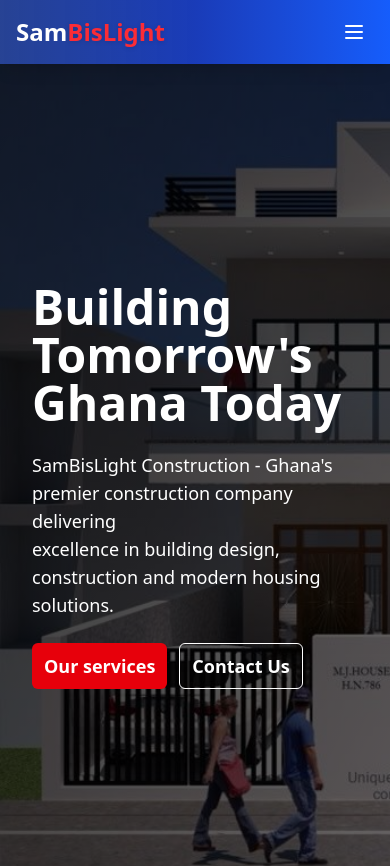
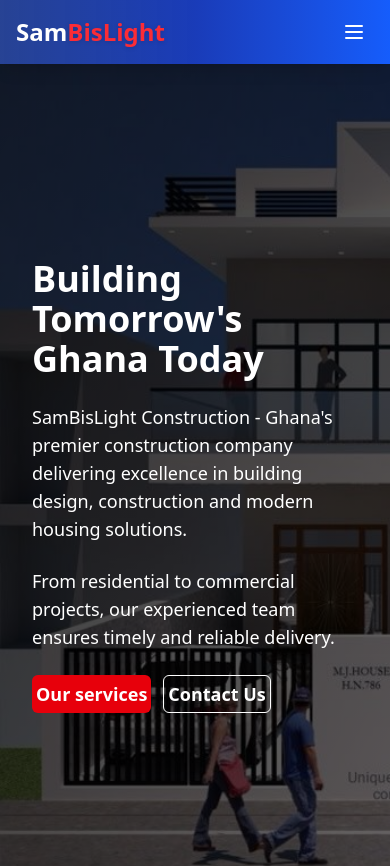
Before and after one commit to Obayaa/construction_website, a React (Vite) app: page / in a window 390 px wide. Shown: the top 866 px of the page. Built offline with nearby package versions, Linux system fonts and the light colour scheme.

Commit message:
feat: enhance Home component with responsive design and animations; update Section_Title styles for consistency

```diff
--- a/src/components/Home.jsx
+++ b/src/components/Home.jsx
@@ -1,15 +1,52 @@
+import { useIsMobile } from "../hooks/useMobile";
+import { Fade } from "react-awesome-reveal";
+
 export default function Home() {
+    const isMobile = useIsMobile();
+
+
     return (
         <div className="relative w-full bg-[url(assets/modern6.jpeg)] bg-local bg-no-repeat bg-cover">
             {/* Gradient overlay */}
             <div className="absolute inset-0 bg-gradient-to-br from-black/80 to-black/60 z-0" />
             <div className="relative flex gap-6 flex-col max-w-7xl px-8 mx-auto text-white justify-center h-screen z-10">
-                <h1 className="lg:text-6xl text-5xl font-bold lg:leading-20">Building Tomorrow's <br /> Ghana Today</h1>
-                <p className="text-lg">SamBisLight Construction - Ghana's premier construction company delivering <br /> excellence in building design, construction and modern housing solutions.</p>
-                <div className="flex gap-3 text-lg font-bold">
-                    <button type="button" className="bg-red-600 rounded-md px-3 py-2">Our services</button>
-                    <button className="border border-white-50 rounded-md px-3 py-2">Contact Us</button>
-                </div>
+                {isMobile ?
+                    <div className="flex gap-6 flex-col">
+                        <div className="lg:text-6xl text-4xl md:text-5xl font-bold lg:leading-20">Building Tomorrow's <br /> Ghana Today</div>
+                        <p className="text-lg">
+                            SamBisLight Construction - Ghana's premier construction company delivering excellence in building design, construction and modern housing solutions.
+                        </p>
+                        <p className="text-lg">
+                            From residential to commercial projects, our experienced team ensures timely and reliable delivery.
+                        </p>
+                        <div className="flex gap-3 text-lg font-bold">
+                            <button type="button" className="bg-red-600 rounded-md p-1 lg:px-3 lg:py-2">Our services</button>
+                            <button className="border border-white-50 rounded-md p-1 lg:px-3 lg:py-2">Contact Us</button>
+                        </div>
+                    </div>
+                    :
+                    <div className="flex gap-6 flex-col">
+                        <Fade direction="left" duration={1000}>
+                            <div className="lg:text-6xl text-4xl md:text-5xl font-bold lg:leading-20">Building Tomorrow's <br /> Ghana Today</div>
+                        </Fade>
+                        <Fade direction="right" duration={1000}>
+                            <div className="flex flex-col gap-2">
+                                <p className="text-lg">
+                                    SamBisLight Construction - Ghana's premier construction company delivering excellence in building design, construction and modern housing solutions.
+                                </p>
+                                <p className="text-lg">
+                                    From residential to commercial projects, our experienced team ensures timely and reliable delivery.
+                                </p>
+                            </div>
+                        </Fade>
+                        <Fade direction="up" duration={1500}>
+                            <div className="flex gap-3 text-lg font-bold">
+                                <button type="button" className="bg-red-600 rounded-md p-1 lg:px-3 lg:py-2">Our services</button>
+                                <button className="border border-white-50 rounded-md p-1 lg:px-3 lg:py-2">Contact Us</button>
+                            </div>
+                        </Fade>
+                    </div>
+                }
             </div>
         </div>
     )
--- a/src/components/Section_Title.jsx
+++ b/src/components/Section_Title.jsx
@@ -1,7 +1,7 @@
 export default function Section_Title({ title }) {
     return (
         <h1
-            className='lg:text-5xl xs:2xl text-4xl text-center font-bold text-blue-800 underline underline-offset-[16px] decoration-red-600'>
+            className='lg:text-5xl text-3xl md:text-4xl text-center font-bold text-blue-800 border-0 border-b-4 border-b-red-600 pb-3 '>
             {title}
         </h1>
     )
```
